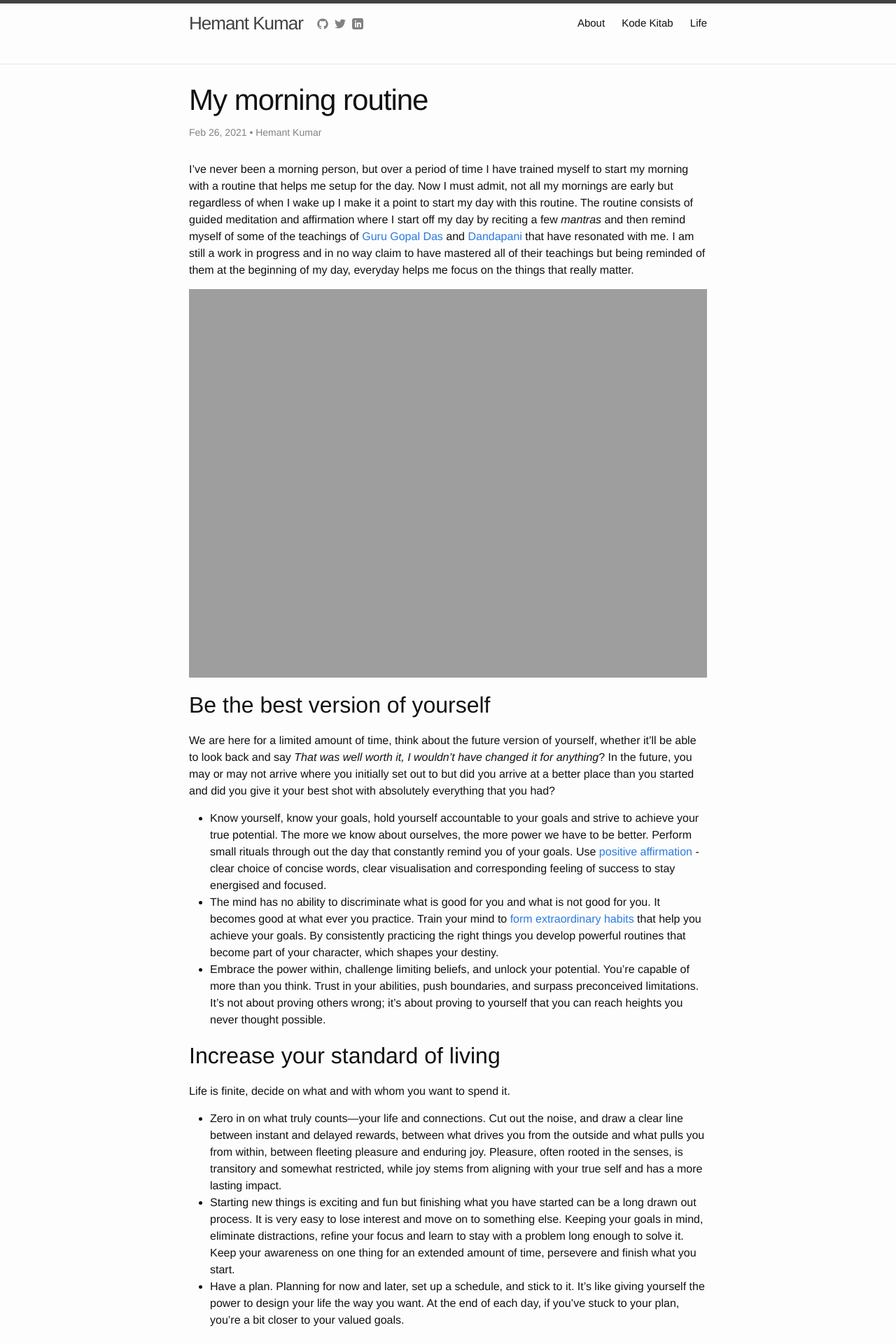
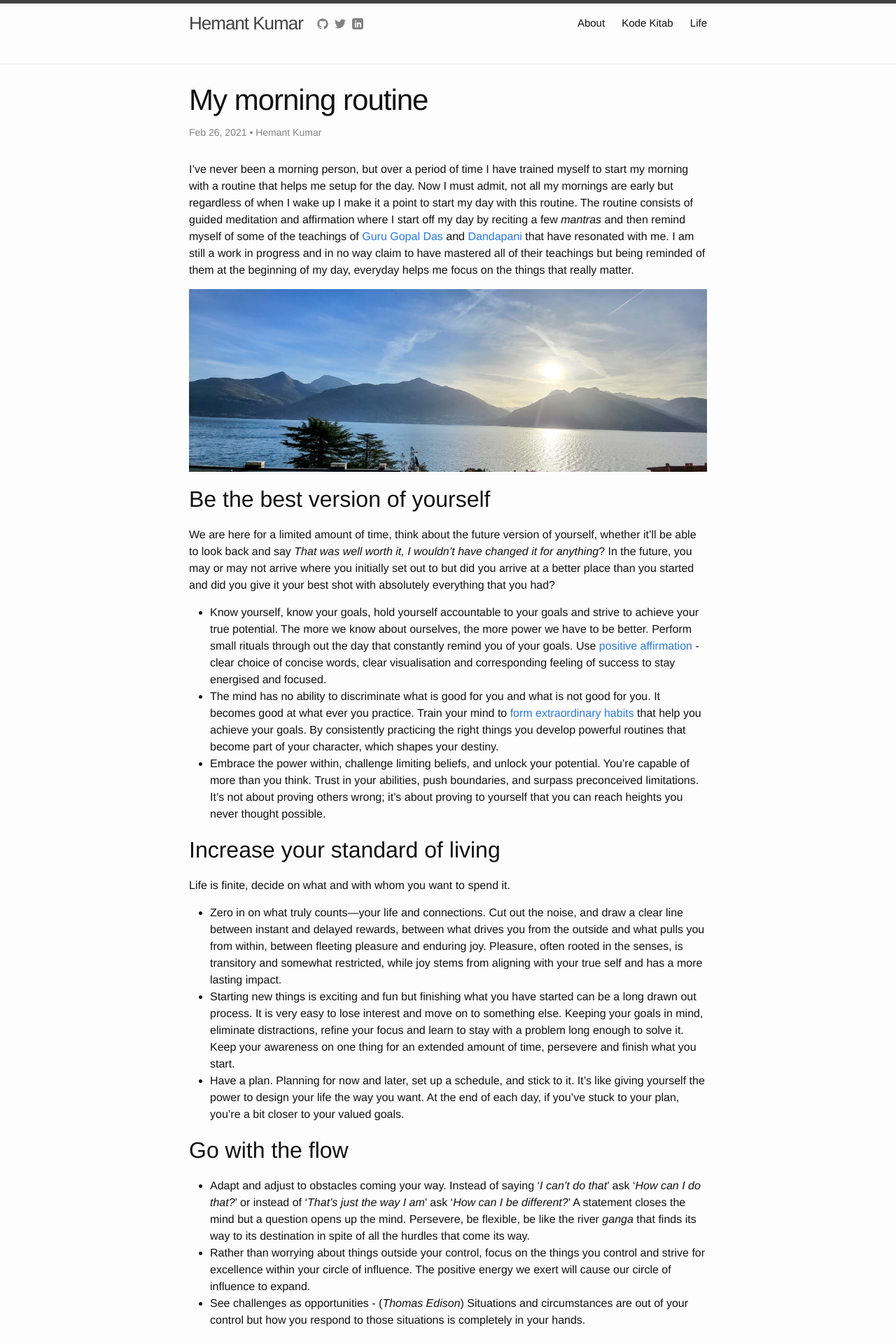
Before and after one commit to hemantksingh/hemantksingh.github.io, a Jekyll site: the page built from _posts/life/2021-02-25-my-morning-routine.markdown, in a window 1280 px wide. Shown: the top 1920 px of the page at 70% size. Built offline with Jekyll 4.4.1, drawn with Linux system fonts in a browser that asks for light colours; comment, search, counter and statistics services are not loaded.

Commit message:
Change sunrise image

```diff
--- a/_posts/life/2021-02-25-my-morning-routine.markdown
+++ b/_posts/life/2021-02-25-my-morning-routine.markdown
@@ -11,7 +11,7 @@ modified_time: '2022-01-14T05:37:00.000-08:00'
 
 I've never been a morning person, but over a period of time I have trained myself to start my morning with a routine that helps me setup for the day. Now I must admit, not all my mornings are early but regardless of when I wake up I make it a point to start my day with this routine. The routine consists of guided meditation and affirmation where I start off my day by reciting a few *mantras* and then remind myself of some of the teachings of [Guru Gopal Das](https://twitter.com/gaurgopald) and [Dandapani](https://twitter.com/DandapaniLLC) that have resonated with me. I am still a work in progress and in no way claim to have mastered all of their teachings but being reminded of them at the beginning of my day, everyday helps me focus on the things that really matter.
 
-<img src="{{ site.url }}/assets/hk-river-koshi.jpg" title="River Koshi" width="750" height="400"/>
+<img src="{{ site.url }}/assets/lake-como.jpg" title="Lake Como" width="750" height="400"/>
 
 ## Be the best version of yourself
 
```
Also changed, not shown: assets/lake-como.jpg (added), 1 other file.
